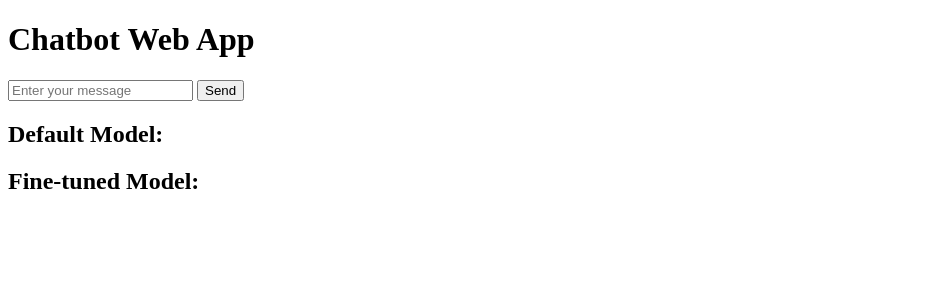
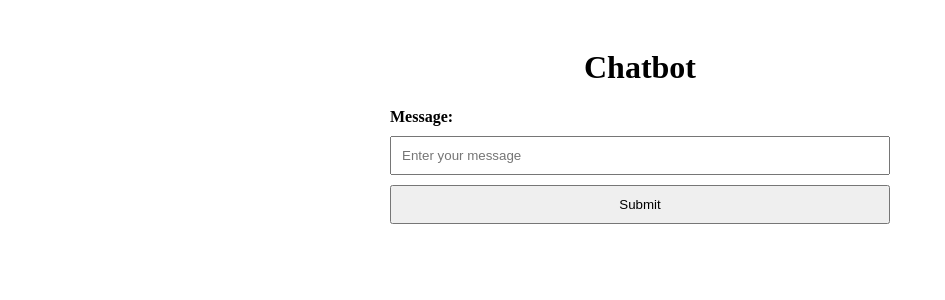
Before and after one commit to mugger007/BI-ChatGPT, a Flask app: page / in a window 1280 px wide. Shown: the top 300 px of the page, without its empty margins (0-945 px from the left). Run offline with Flask 3, Linux system fonts and the light colour scheme.

Commit message:
Second commit

```diff
--- a/templates/index.html
+++ b/templates/index.html
@@ -1,19 +1,81 @@
 <!DOCTYPE html>
 <html>
 <head>
-    <title>Chatbot Web App</title>
+    <title>Chatbot</title>
+    <style>
+        .container {
+            max-width: 500px;
+            margin: 0 auto;
+            padding: 20px;
+        }
+
+        h1 {
+            text-align: center;
+        }
+
+        form {
+            display: flex;
+            flex-direction: column;
+        }
+
+        label {
+            font-weight: bold;
+            margin-bottom: 10px;
+        }
+
+        input[type="text"] {
+            padding: 10px;
+            margin-bottom: 10px;
+        }
+
+        button {
+            padding: 10px;
+        }
+
+        .response {
+            margin-top: 20px;
+            font-weight: bold;
+        }
+    </style>
 </head>
 <body>
-    <h1>Chatbot Web App</h1>
-    <form action="/chat" method="POST">
-        <input type="text" name="message" placeholder="Enter your message">
-        <input type="submit" value="Send">
-    </form>
-    <div id="responses">
-        <h2>Default Model:</h2>
-        <p id="default-response">{{ default }}</p>
-        <h2>Fine-tuned Model:</h2>
-        <p id="fine-tuned-response">{{ fine_tuned }}</p>
+    <div class="container">
+        <h1>Chatbot</h1>
+        <form id="chatForm">
+            <label for="message">Message:</label>
+            <input type="text" id="message" name="message" placeholder="Enter your message" required>
+            <button type="submit">Submit</button>
+        </form>
+        <div class="response">
+            <p id="defaultResponse"></p>
+            <p id="fineTunedResponse"></p>
+        </div>
     </div>
+
+    <script>
+        document.getElementById('chatForm').addEventListener('submit', function(event) {
+            event.preventDefault();
+
+            var message = document.getElementById('message').value;
+
+            fetch('/chat', {
+                method: 'POST',
+                headers: {
+                    'Content-Type': 'application/x-www-form-urlencoded'
+                },
+                body: 'message=' + encodeURIComponent(message)
+            })
+            .then(function(response) {
+                return response.json();
+            })
+            .then(function(data) {
+                document.getElementById('defaultResponse').textContent = 'Default Model Response: ' + data.default;
+                document.getElementById('fineTunedResponse').textContent = 'Fine-Tuned Model Response: ' + data.fine_tuned;
+            })
+            .catch(function(error) {
+                console.error('Error:', error);
+            });
+        });
+    </script>
 </body>
 </html>
```
